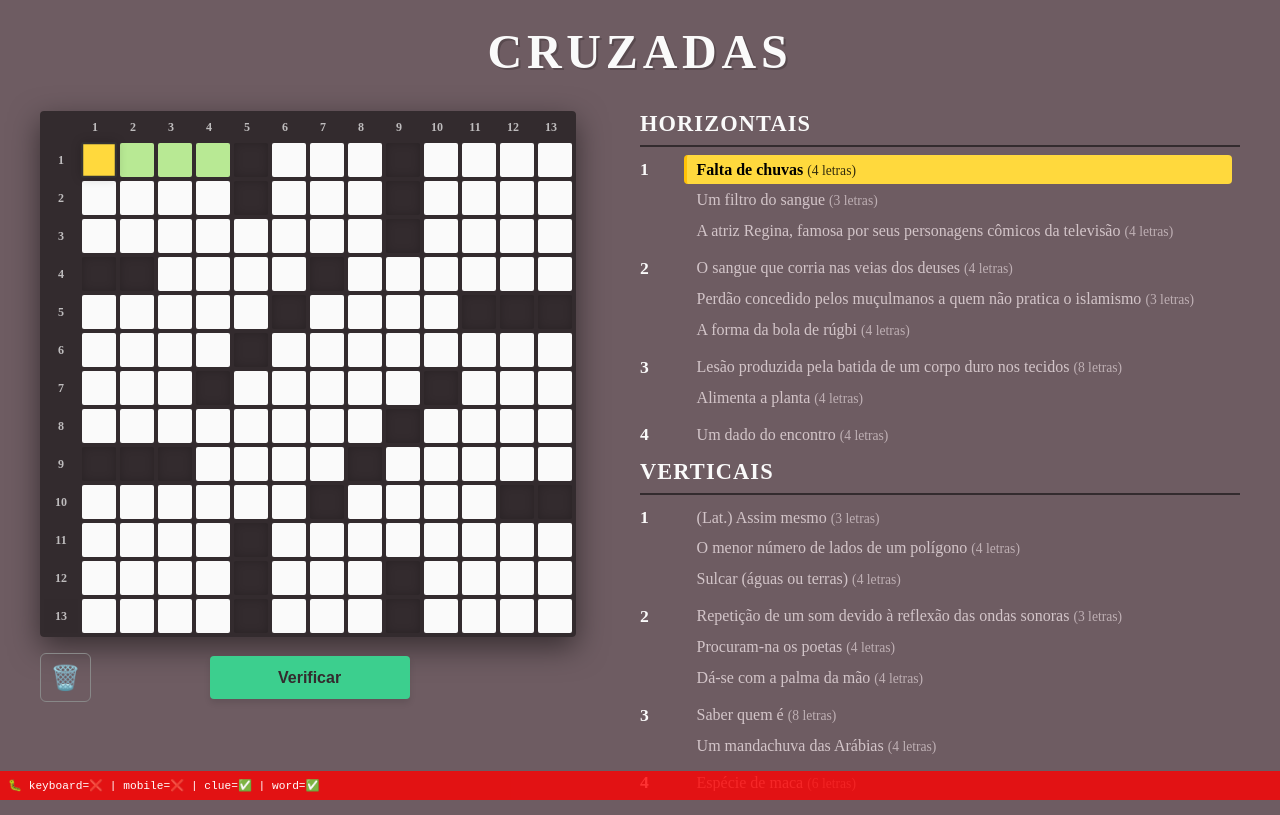
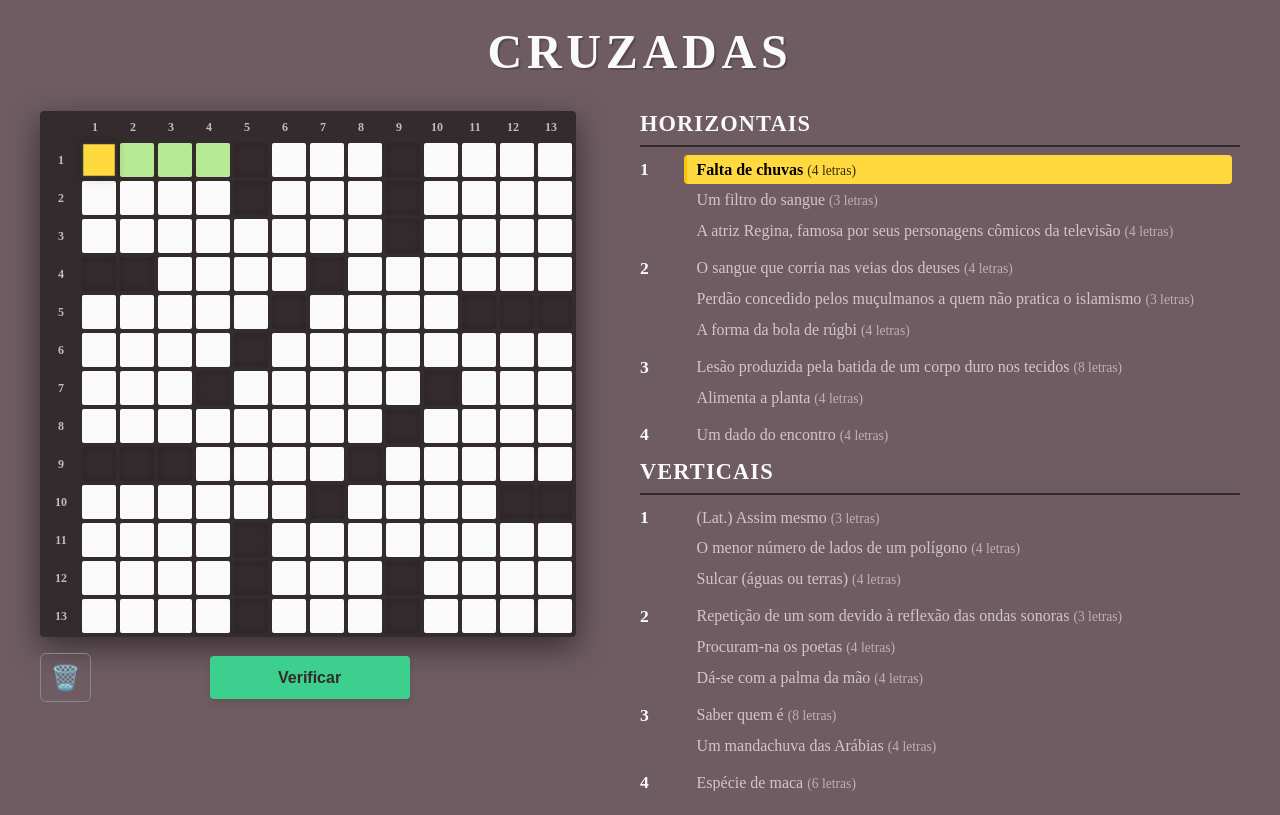
Before and after one commit to jeromevonk/crosswords, a Next.js app: page / in a window 1280 px wide. Built offline with nearby package versions, Linux system fonts and the light colour scheme; no server answers.

Commit message:
refactor: Remove manual keyboard visibility control and debug overlay.

```diff
--- a/src/components/Grid.tsx
+++ b/src/components/Grid.tsx
@@ -63,12 +63,8 @@ export const Grid: React.FC<GridProps> = ({
     useEffect(() => {
         if (activeCell && inputRef.current) {
             inputRef.current.focus();
-            // Fallback: Also set keyboard visible on mobile when cell becomes active
-            if (isMobile) {
-                setIsKeyboardVisible(true);
-            }
         }
-    }, [activeCell, isMobile]);
+    }, [activeCell]);
 
     const handleKeyDown = useCallback((e: KeyboardEvent) => {
         if (!activeCell || grid.length === 0) return;
@@ -146,8 +142,6 @@ export const Grid: React.FC<GridProps> = ({
                 if (inputRef.current) {
                     inputRef.current.blur();
                 }
-                // Also hide the banner
-                setIsKeyboardVisible(false);
             } else {
                 onMoveCursor(r, c, direction, true);
             }
@@ -215,8 +209,6 @@ export const Grid: React.FC<GridProps> = ({
                 if (inputRef.current) {
                     inputRef.current.blur();
                 }
-                // Also hide the banner
-                setIsKeyboardVisible(false);
             } else {
                 onMoveCursor(r, c, direction, true);
             }
@@ -312,22 +304,6 @@ export const Grid: React.FC<GridProps> = ({
                 </div>
             )}
 
-            {/* DEBUG: Show state for troubleshooting */}
-            <div style={{
-                position: 'fixed',
-                bottom: 0,
-                left: 0,
-                right: 0,
-                backgroundColor: 'rgba(255, 0, 0, 0.8)',
-                color: 'white',
-                padding: '0.5rem',
-                fontSize: '0.7rem',
-                zIndex: 2000,
-                fontFamily: 'monospace'
-            }}>
-                🐛 keyboard={isKeyboardVisible ? '✅' : '❌'} | mobile={isMobile ? '✅' : '❌'} | clue={activeClue ? '✅' : '❌'} | word={activeWord ? '✅' : '❌'}
-            </div>
-
             <style jsx>{`
                 @keyframes slideDown {
                     from {
```
